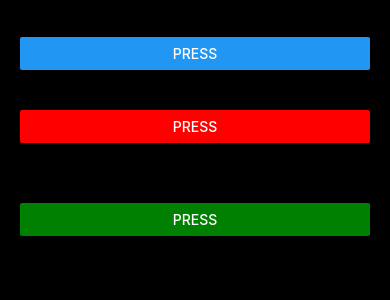
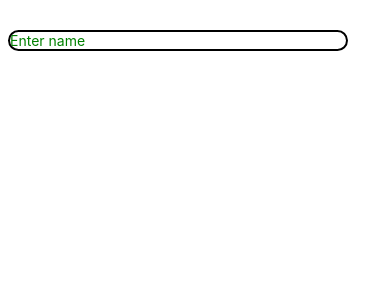
Before and after one commit to Shehiryar12/Awesomeproject, a React Native app: screen / in a window 390 px wide. Shown: the top 300 px of the page. Built offline with nearby package versions, Linux system fonts and the light colour scheme.

Commit message:
learn textinput.js

```diff
--- a/App.js
+++ b/App.js
@@ -56,6 +56,8 @@ import Name from './src/UI';
 import Btns from './src/Buttons';
  import Hunain from './src/UI';
   import Raza from './src/UI';
+  import Person from './src/Textinput';
+
 
 
 
@@ -65,8 +67,8 @@ import Btns from './src/Buttons';
 const App = () => {
   return (
     //  <Ali/>
-       <Btns />
-
+      //  <Btns />
+       <Person />
     //       <Text>Ahmed</Text>
     //     </View>
     //     <View style={styles.InnerBox2}>
--- /dev/null
+++ b/src/Textinput.js
@@ -0,0 +1,44 @@
+import React, { useState } from 'react';
+import { Text, View, TextInput, StyleSheet } from 'react-native';
+
+export default function Person() {
+  const [text, setText] = useState('');
+
+  return (
+    <View style={{ justifyContent: 'center' }}>
+      <TextInput
+        keyboardType={'name-phone-pad'}
+        style={style.inputBox}
+        value={text}
+        onChangeText={txt => {
+          // console.log(txt);
+          setText(txt);
+        }}
+        placeholder="Enter name"
+        placeholderTextColor={"green"}
+        // secureTextEntry={true}
+        autoCapitalize="characters"
+        editable={true}  // You can toggle this to false to disable editing
+        blurOnsubmit={true}
+        // multiline={true}
+        // numberOfLines={3}
+        // maxLength={5}
+        returnKeyLabel={'search'}
+        // onSubmitEditing={() => console.log('Submitted')}
+        autoFocus={false}
+      />
+
+    </View>
+  );
+}
+
+const style = StyleSheet.create({
+  inputBox: {
+    borderWidth: 2,
+    width: 340,
+    borderColor: 'black',
+    margin: 8,
+    marginTop: 30,
+    borderRadius: 30,
+  },
+});
```
